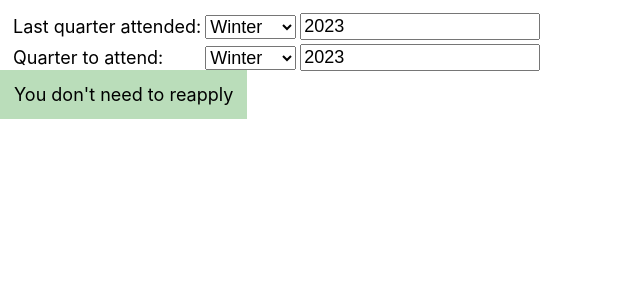
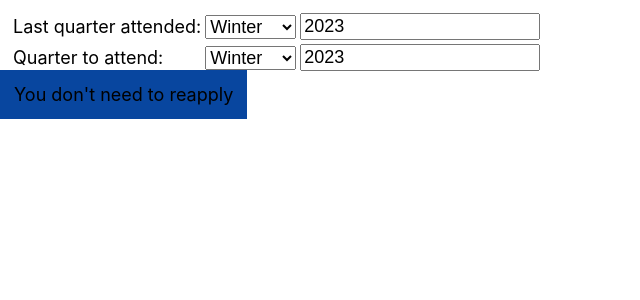
Before and after one commit to ajadczak/apply-helper, a React (Create React App) app: page / in a window 1280 px wide. Shown: the top 300 px of the page, without its empty margins (0-640 px from the left). Built offline with nearby package versions, Linux system fonts and the light colour scheme.

Commit message:
color change

```diff
--- a/src/App.css
+++ b/src/App.css
@@ -12,9 +12,9 @@ span {
 }
 
 .green {
-  background-color: rgba(0, 128, 0, 0.272);
+  background-color: #08469f;
 }
 
 .red {
-  background-color: rgba(201, 101, 2, 0.617);
+  background-color: #f3c53f;
 }
```
